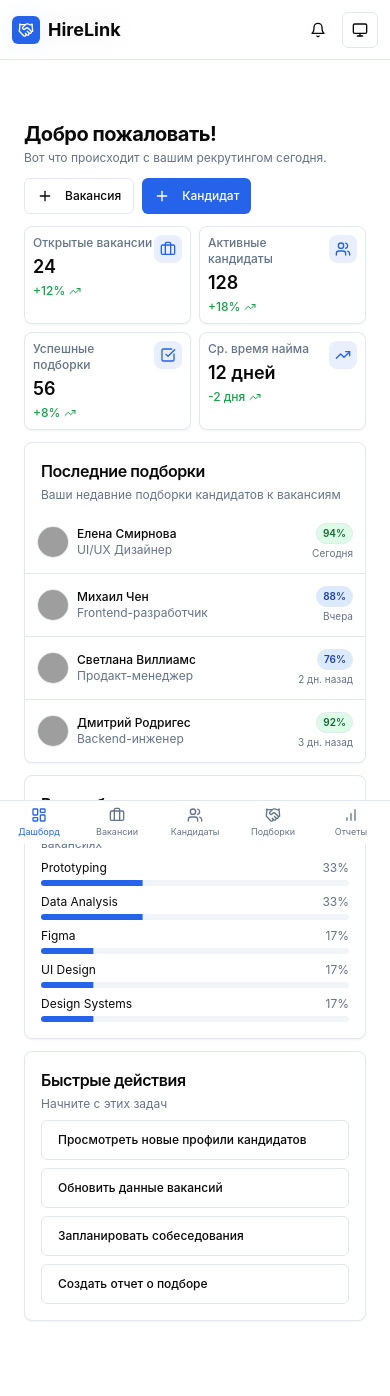
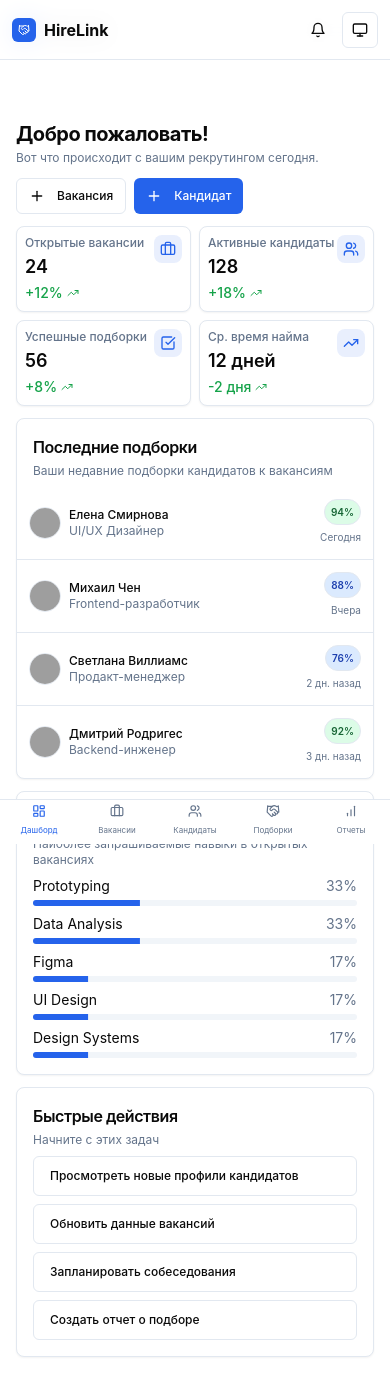
Before and after one commit to xpert1983/matchify-hirelink, a React (Vite) app: page /help#/dashboard in a window 390 px wide. Shown: the top 1396 px of the page. Built offline with nearby package versions, Linux system fonts and the light colour scheme; grey boxes are pictures that could not be loaded.

Commit message:
Fix: Mobile layout and HireLink overlap
Adjust mobile layouts to prevent horizontal scrolling and fix overlapping text.

```diff
--- a/src/components/layout/Header.tsx
+++ b/src/components/layout/Header.tsx
@@ -38,10 +38,10 @@ const Header = () => {
           <div className="flex items-center gap-2">
             {isMobile && (
               <div className="flex items-center gap-2">
-                <div className="h-7 w-7 rounded-md bg-primary flex items-center justify-center">
-                  <Handshake className="h-4 w-4 text-white" />
+                <div className="h-6 w-6 rounded-md bg-primary flex items-center justify-center">
+                  <Handshake className="h-3 w-3 text-white" />
                 </div>
-                <h1 className="text-lg font-bold">HireLink</h1>
+                <h1 className="text-base font-bold">HireLink</h1>
               </div>
             )}
           </div>
--- a/src/components/layout/Layout.tsx
+++ b/src/components/layout/Layout.tsx
@@ -23,7 +23,7 @@ const Layout: React.FC<LayoutProps> = ({
         <div className="flex flex-col w-full min-h-screen">
           <Header />
           <SidebarInset className="pt-[60px] pb-[60px] md:pb-0 my-0 px-0 mx-0 rounded-none">
-            <div className="px-3 md:px-6 py-0">
+            <div className="px-2 md:px-4">
               <Outlet />
               {children}
             </div>
--- a/src/components/layout/MobileBottomNav.tsx
+++ b/src/components/layout/MobileBottomNav.tsx
@@ -33,14 +33,14 @@ const MobileBottomNav: React.FC = () => {
             key={index}
             to={item.path}
             className={cn(
-              "flex flex-col items-center justify-center py-1.5 px-1 flex-1",
+              "flex flex-col items-center justify-center py-1 px-0.5 flex-1",
               isActive(item.path)
                 ? "text-primary"
                 : "text-muted-foreground"
             )}
           >
-            <item.icon className="h-4 w-4" />
-            <span className="text-[9px] mt-0.5">{item.label}</span>
+            <item.icon className="h-3.5 w-3.5" />
+            <span className="text-[8px] mt-0.5">{item.label}</span>
           </Link>
         ))}
       </div>
--- a/src/index.css
+++ b/src/index.css
@@ -105,15 +105,15 @@
 
   /* Mobile responsive utilities */
   .mobile-container {
-    @apply px-2 sm:px-3 md:px-4;
+    @apply px-1 sm:px-2 md:px-3;
   }
 
   .mobile-card-grid {
-    @apply grid grid-cols-1 sm:grid-cols-2 lg:grid-cols-3 gap-3;
+    @apply grid grid-cols-1 sm:grid-cols-2 lg:grid-cols-3 gap-2;
   }
 
   .mobile-form-layout {
-    @apply flex flex-col md:flex-row md:space-x-3 space-y-3 md:space-y-0;
+    @apply flex flex-col md:flex-row md:space-x-2 space-y-2 md:space-y-0;
   }
 }
 
@@ -169,6 +169,40 @@
 
   .responsive-card {
     @apply w-full;
+  }
+
+  /* Mobile font size optimizations */
+  h1 {
+    @apply text-xl;
+  }
+
+  h2 {
+    @apply text-lg;
+  }
+
+  h3 {
+    @apply text-base;
+  }
+
+  p, span, div {
+    @apply text-sm;
+  }
+
+  .btn, button, input, select, textarea {
+    @apply text-xs;
+  }
+
+  /* Mobile spacing optimizations */
+  .mobile-compact {
+    @apply p-1 m-1;
+  }
+
+  /* Mobile content width limitation */
+  .mobile-content-container {
+    max-width: 100vw;
+    overflow-x: hidden;
+    padding-left: 0.5rem;
+    padding-right: 0.5rem;
   }
 }
 
@@ -235,3 +269,24 @@ p, h1, h2, h3, h4, h5, h6 {
   --spacing-lg: 0.75rem;
   --spacing-xl: 1rem;
 }
+
+/* Mobile card optimizations */
+@media (max-width: 640px) {
+  .card, .shadcn-card {
+    @apply p-2 m-1;
+  }
+
+  /* Fix mobile tables */
+  table {
+    font-size: 0.75rem;
+  }
+
+  th, td {
+    padding: 0.5rem 0.25rem;
+  }
+
+  /* Sidebar optimization */
+  .collapsible-sidebar {
+    width: 240px;
+  }
+}
```
